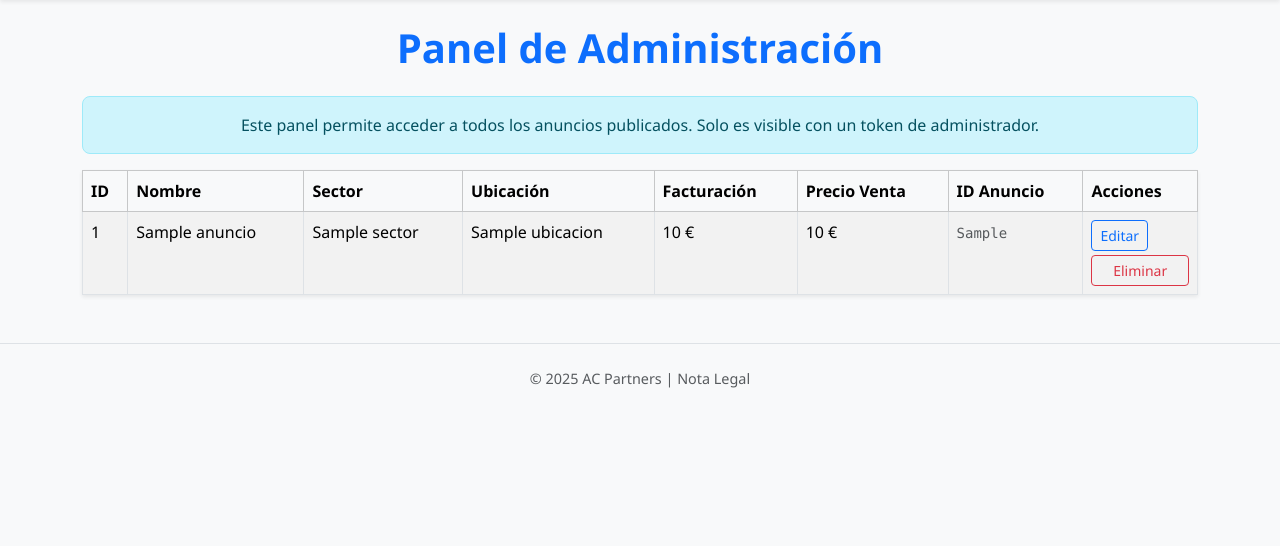
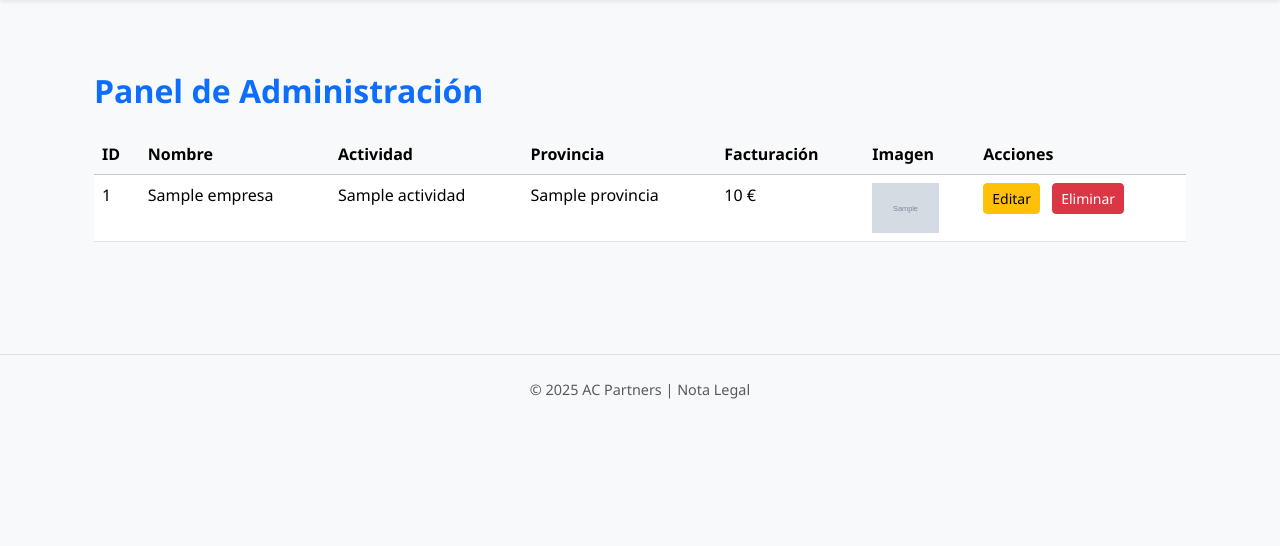
Before and after one commit to AC-Partners/compraventa-postgres, a Flask app: template templates/admin_panel.html in a window 1280 px wide. Shown: the part 78-624 px from the top of the page. Run offline with Flask 3, Linux system fonts and the light colour scheme; the template is opened without the code that fills it: most values are stand-ins (such as "Sample title", 1, 10 or a date in 2020); grey boxes marked "Sample" are stand-in pictures; some libraries are stand-ins or nearby versions.

Commit message:
Update admin_panel.html

```diff
--- a/templates/admin_panel.html
+++ b/templates/admin_panel.html
@@ -1,45 +1,48 @@
 {% extends 'base.html' %}
 {% block title %}Panel de Administración{% endblock %}
 {% block content %}
-<h1 class="mb-4 text-primary text-center">Panel de Administración</h1>
-
-<div class="alert alert-info text-center">
-    Este panel permite acceder a todos los anuncios publicados. Solo es visible con un token de administrador.
-</div>
-
-<table class="table table-striped table-hover table-bordered shadow-sm">
+<div class="container py-5">
+    <h2 class="text-primary mb-4">Panel de Administración</h2>
+    <table class="table table-hover">
         <thead class="table-light">
             <tr>
                 <th>ID</th>
                 <th>Nombre</th>
-            <th>Sector</th>
-            <th>Ubicación</th>
+                <th>Actividad</th>
+                <th>Provincia</th>
                 <th>Facturación</th>
-            <th>Precio Venta</th>
-            <th>ID Anuncio</th>
+                <th>Imagen</th>
                 <th>Acciones</th>
             </tr>
         </thead>
         <tbody>
-        {% for anuncio in anuncios %}
+            {% for e in empresas %}
             <tr>
-            <td>{{ anuncio.id }}</td>
-            <td>{{ anuncio.nombre }}</td>
-            <td>{{ anuncio.sector }}</td>
-            <td>{{ anuncio.ubicacion }}</td>
-            <td>{{ "{:,.0f} €".format(anuncio.facturacion) if anuncio.facturacion else 'N/A' }}</td>
-            <td>{{ "{:,.0f} €".format(anuncio.precio_venta) if anuncio.precio_venta else 'N/A' }}</td>
-            <td><code class="text-muted small">{{ anuncio.id_anuncio_unico }}</code></td>
+                <td>{{ e.id }}</td>
+                <td>{{ e.nombre }}</td>
+                <td>{{ e.actividad }}</td>
+                <td>{{ e.provincia }}</td>
                 <td>
-                <a href="{{ url_for('editar_anuncio', id_anuncio=anuncio.id_anuncio_unico) }}" class="btn btn-sm btn-outline-primary mb-1" target="_blank">
-                    Editar
-                </a>
-                <form method="POST" action="{{ url_for('eliminar_anuncio_admin', empresa_id=anuncio.id) }}?admin_token={{ request.args.get('admin_token') }}" onsubmit="return confirm('¿Seguro que deseas eliminar este anuncio?');">
-                    <button type="submit" class="btn btn-sm btn-outline-danger w-100">Eliminar</button>
-                </form>
+                    {% if e.facturacion %}
+                        {{ "{:,.0f} €".format(e.facturacion) }}
+                    {% else %}
+                        No disponible
+                    {% endif %}
+                </td>
+                <td>
+                    {% if e.imagen_url %}
+                        <img src="{{ url_for('static', filename='uploads/' + e.imagen_url) }}" alt="Imagen" style="height: 50px;">
+                    {% else %}
+                        Sin imagen
+                    {% endif %}
+                </td>
+                <td>
+                    <a href="{{ url_for('editar_anuncio', empresa_id=e.id) }}" class="btn btn-sm btn-warning me-2">Editar</a>
+                    <a href="{{ url_for('eliminar_anuncio', empresa_id=e.id) }}?admin_token={{ request.args.get('admin_token') }}" class="btn btn-sm btn-danger" onclick="return confirm('Estás seguro de eliminar este anuncio?');">Eliminar</a>
                 </td>
             </tr>
             {% endfor %}
         </tbody>
     </table>
+</div>
 {% endblock %}
```
Lines whose indentation alone changed are shown as unchanged.
